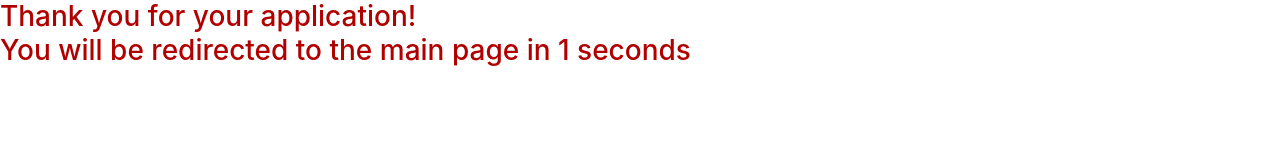
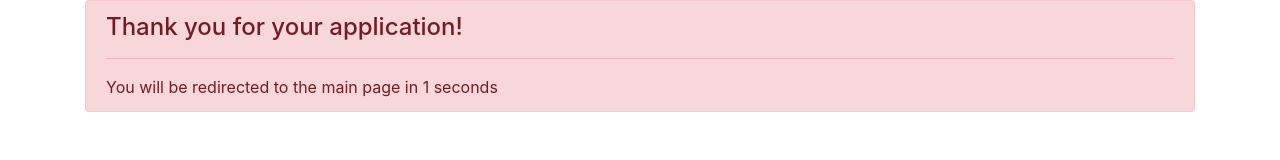
Before and after one commit to wilkesilvaj/GB-Ambassadors, a plain HTML site: page thankyou.html in a window 1280 px wide. Drawn offline with nearby package versions, Linux system fonts and the light colour scheme.

Commit message:
Thank You with alert msg

```diff
--- a/css/thankyou.css
+++ /dev/null
@@ -1,5 +0,0 @@
-
-
-h3{
-    color: rgb(177, 0, 0);
-}
--- a/thankyou.html
+++ b/thankyou.html
@@ -8,23 +8,30 @@
         <link rel="stylesheet" href="https://stackpath.bootstrapcdn.com/bootstrap/4.3.1/css/bootstrap.min.css" integrity="sha384-ggOyR0iXCbMQv3Xipma34MD+dH/1fQ784/j6cY/iJTQUOhcWr7x9JvoRxT2MZw1T" crossorigin="anonymous">
 
         <!-- Customized css -->
-        <link rel = "stylesheet" href= "css/thankyou.css">
 
         <title>GB Ambassadors Program Pacific Northwest</title>
     </head>
     <body>
-        <div class = "content">
-            <h3 id = "message"></h3>
+
+        <div class="container">
+            <div class="alert alert-danger" role="alert">
+                <h4 id="titleText" class="alert-heading">Thank you for your application!</h4>
+                <hr>
+                <p id="text" class="mb-0"></p>
+            </div>
         </div>
 
         <script type="text/javascript">
-            var messageBox = document.getElementById("message");
+            var titleMsg = document.getElementById("titleText");
+            var textMsg = document.getElementById("text");
             var count = 5;
             setInterval(function() {
                 if (count == 0) {
                     window.location.href = "index.html";
                 }
-                messageBox.innerHTML = "Thank you for your application! <br />You will be redirected to the main page in " + count + " seconds";
+
+                //titleMsg.innerHTML = "Thank you for your application!";
+                textMsg.innerHTML = "You will be redirected to the main page in " + count + " seconds";
                 count--;
             }, 1000);
 
```
